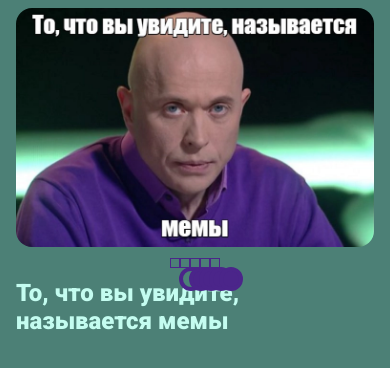
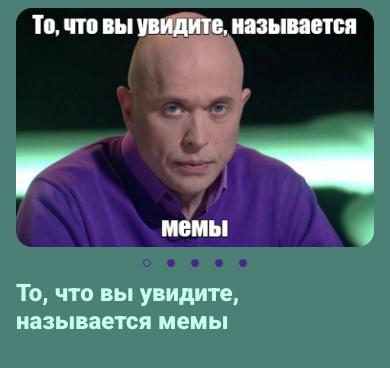
Before and after one commit to Bumble-sakh/cssMemSlider, a plain HTML site: page cssMemSlider/index.html in a window 390 px wide. Drawn offline with Linux system fonts and the light colour scheme.

Commit message:
fix: controls media styles (Sat, May 14, 2022 02:51:26 AM)

```diff
--- a/cssMemSlider/style.css
+++ b/cssMemSlider/style.css
@@ -261,7 +261,11 @@ body {
     justify-content: center;
   }
 
-  .control {
+  .control-first,
+  .control-second,
+  .control-third,
+  .control-fourth,
+  .control-fifth {
     width: 1rem;
     height: 1rem;
     border: 0.15rem solid var(--control-color);
@@ -279,7 +283,11 @@ body {
     grid-row-gap: 0.5rem;
   }
 
-  .control {
+  .control-first,
+  .control-second,
+  .control-third,
+  .control-fourth,
+  .control-fifth {
     width: 0.5rem;
     height: 0.5rem;
     border: 0.05rem solid var(--control-color);
```
